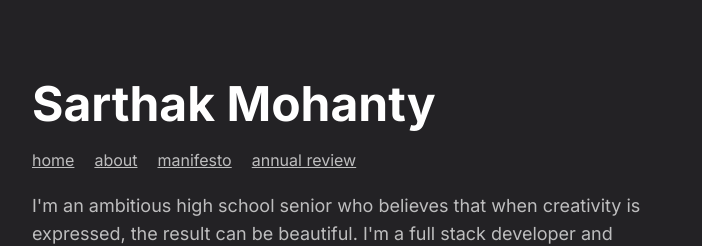
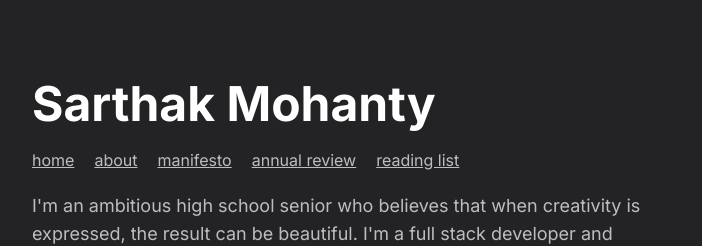
Before and after one commit to sarthaktexas/website-v3, a Next.js app: page / in a window 1280 px wide. Shown: the top 246 px of the page, without its empty margins (288-990 px from the left). Built offline with nearby package versions, Linux system fonts and the light colour scheme; no server answers.

Commit message:
🚀 add reading list

```diff
--- a/components/Nav.js
+++ b/components/Nav.js
@@ -7,6 +7,7 @@ export default function Nav() {
         { href: '/about', label: 'about' },
         { href: '/manifesto', label: 'manifesto' },
         { href: 'https://www.notion.so/sarthakmohanty/Annual-Review-2020-d8e25a934aa2441fae8cc79a9a1bdbc8', label: 'annual review' },
+        { href: 'https://www.notion.so/sarthakmohanty/Reading-List-2020-10daef3ae49e4b09a1bf6223eaa1b80b', label: 'reading list' },
         //{ href: 'https://medium.com/@sarthaktexas', label: 'writing' },
         //{ href: 'https://twitter.com/sarthaktexas', label: 'thoughts'}
     ]
```
